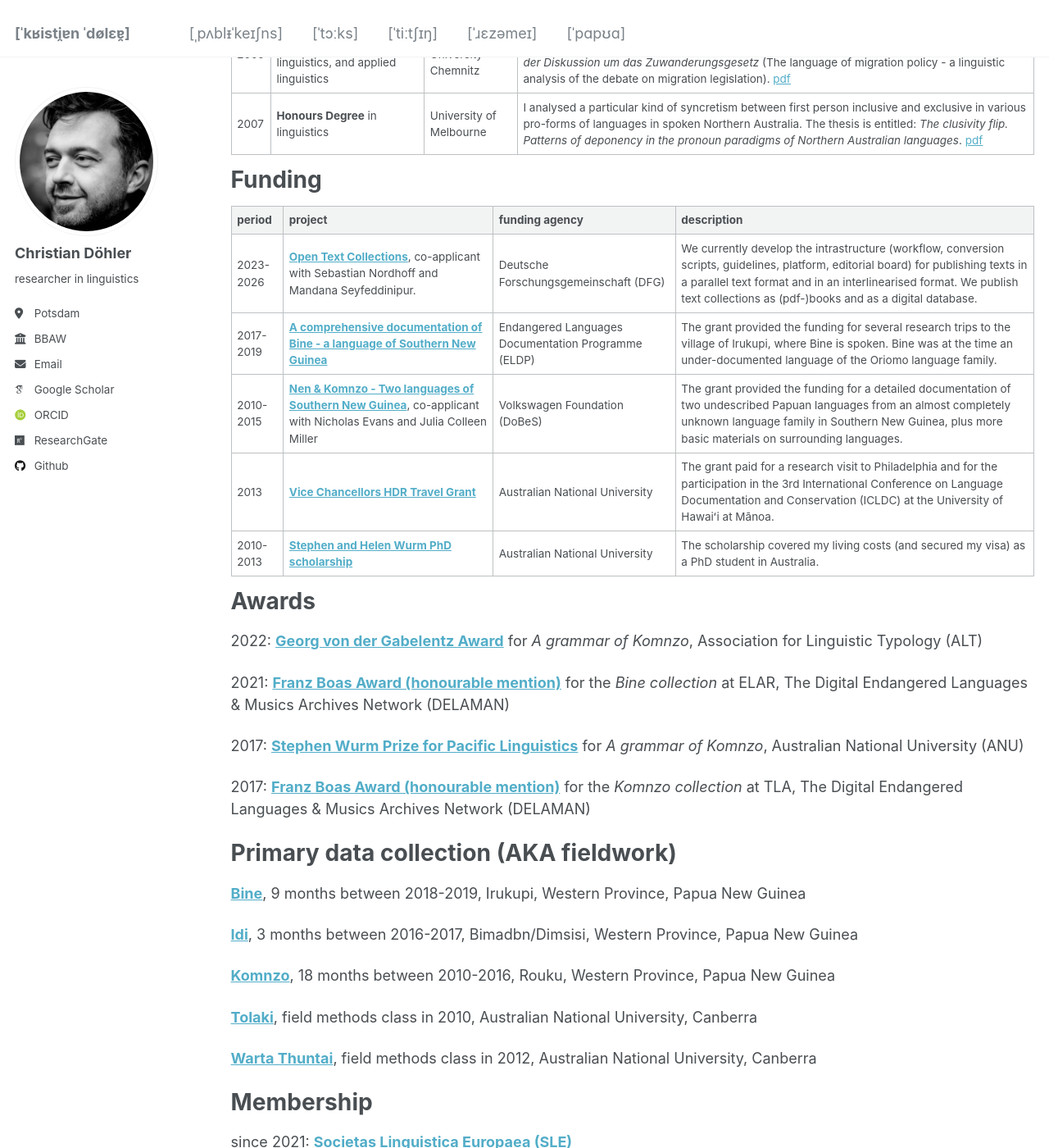
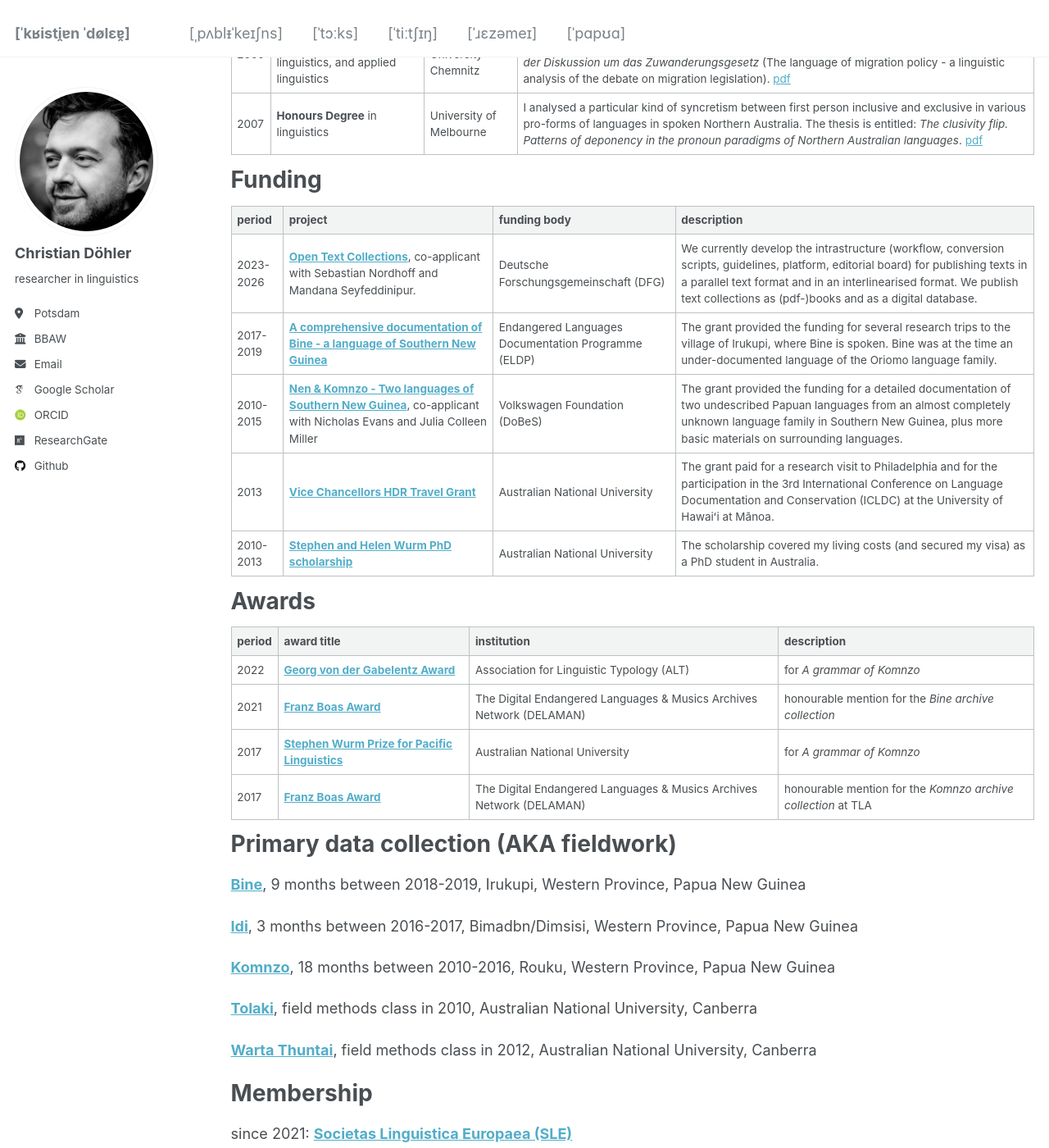
Before and after one commit to chrdoe/chrdoe.github.io, a Jekyll site: the page built from _pages/cv.md, in a window 1280 px wide and 1400 px high, scrolled down 1139 px. Shown: the whole window at 82% size. Built offline with Jekyll 4.4.1, drawn with Linux system fonts in a browser that asks for light colours; some web fonts are replaced.

Commit message:
Update cv.md

```diff
--- a/_pages/cv.md
+++ b/_pages/cv.md
@@ -39,7 +39,7 @@ Education
 Funding
 ====
 
-|period|project|funding agency|description|
+|period|project|funding body|description|
 |---|---|---|---|
 |2023-2026|**[Open Text Collections](https://www.bbaw.de/forschung/open-text-collections)**, co-applicant with Sebastian Nordhoff and Mandana Seyfeddinipur.|Deutsche Forschungsgemeinschaft (DFG)|We currently develop the intrastructure (workflow, conversion scripts, guidelines, platform, editorial board) for publishing texts in a parallel text format and in an interlinearised format. We publish text collections as (pdf-)books and as a digital database.|
 |2017-2019|**[A comprehensive documentation of Bine - a language of Southern New Guinea](https://www.elararchive.org/dk0471)**|Endangered Languages Documentation Programme (ELDP)|The grant provided the funding for several research trips to the village of Irukupi, where Bine is spoken. Bine was at the time an under-documented language of the Oriomo language family.|
@@ -50,13 +50,12 @@ Funding
 Awards
 ====
 
-2022: **[Georg von der Gabelentz Award](https://linguistic-typology.org/georg-von-der-gabelentz-award)** for *A grammar of Komnzo*, Association for Linguistic Typology (ALT)
-
-2021: **[Franz Boas Award (honourable mention)](https://www.delaman.org/news/sonja-riesberg-receives-first-delaman-franz-boas-award/)** for the *Bine collection* at ELAR, The Digital Endangered Languages & Musics Archives Network (DELAMAN)
-
-2017: **[Stephen Wurm Prize for Pacific Linguistics](https://www.anu.edu.au/students/program-administration/prizes/stephen-wurm-graduate-prize-for-pacific-linguistic-studies)** for *A grammar of Komnzo*, Australian National University (ANU)
-
-2017: **[Franz Boas Award (honourable mention)](https://www.delaman.org/news/2021-delaman-award-goes-to-karolina-grzech/)** for the *Komnzo collection* at TLA, The Digital Endangered Languages & Musics Archives Network (DELAMAN)
+|period|award title|institution|description|
+|---|---|---|---|
+|2022|**[Georg von der Gabelentz Award](https://linguistic-typology.org/georg-von-der-gabelentz-award)**|Association for Linguistic Typology (ALT)|for *A grammar of Komnzo*|
+|2021|**[Franz Boas Award](https://www.delaman.org/news/sonja-riesberg-receives-first-delaman-franz-boas-award/)**|The Digital Endangered Languages & Musics Archives Network (DELAMAN)|honourable mention for the *Bine archive collection*|
+|2017|**[Stephen Wurm Prize for Pacific Linguistics](https://www.anu.edu.au/students/program-administration/prizes/stephen-wurm-graduate-prize-for-pacific-linguistic-studies)**|Australian National University|for *A grammar of Komnzo*|
+|2017|**[Franz Boas Award](https://www.delaman.org/news/2021-delaman-award-goes-to-karolina-grzech/)**|The Digital Endangered Languages & Musics Archives Network (DELAMAN)|honourable mention for the *Komnzo archive collection* at TLA|
 
 Primary data collection (AKA fieldwork)
 ====
```
